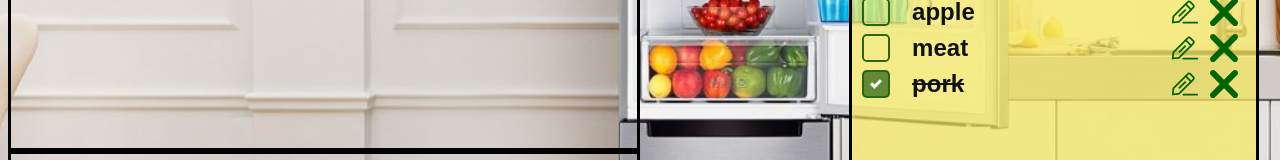
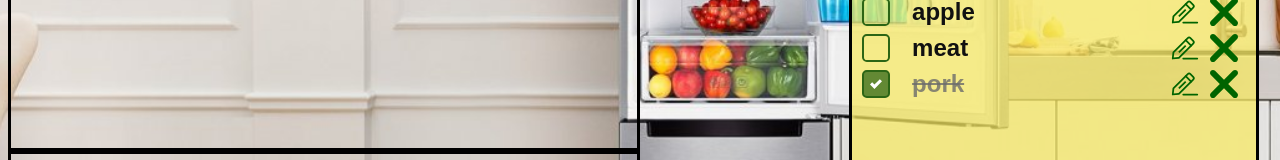
Before and after one commit to nekrasowa/YourFreezer, a React (Create React App) app in the folder front/: page / in a window 1280 px wide. Shown: the part 368-528 px from the top of the page. Built offline with nearby package versions, Linux system fonts and the light colour scheme.

Commit message:
refactoring of fanctions in state

```diff
--- a/front/src/App.js
+++ b/front/src/App.js
@@ -19,7 +19,7 @@ function App(props) {
       <FridgeContents />
       <FreezerContents />
       <GoodsListInput />
-      <GoodsListBox goods={props.goods} listMetods={props.listMetods}/>
+      <GoodsListBox goods={props.goods} metodList={props.metodList}/>
     </div>
   )
 }
--- a/front/src/goodsList/goodsListBox/GoodsListElem/GoodsListElements.js
+++ b/front/src/goodsList/goodsListBox/GoodsListElem/GoodsListElements.js
@@ -14,7 +14,7 @@ function GoodsListElements(props) {
           text={g.text}
           isChecked={g.isChecked}
           key={getRandomArbitrary(1, 1000)}
-          listMetods={props.listMetods}/>)
+          metodList={props.metodList}/>)
 
   return (
       <div className={`${styles.BoxElements}`}>
--- a/front/src/goodsList/goodsListBox/GoodsListElem/GoodsListElements.module.css
+++ b/front/src/goodsList/goodsListBox/GoodsListElem/GoodsListElements.module.css
@@ -49,6 +49,7 @@
 
 .wasChecked {
   text-decoration: line-through;
+  color: #6b6b6bcc
 }
 
 .icon {
--- a/front/src/goodsList/goodsListBox/GoodsListElem/ListElement.js
+++ b/front/src/goodsList/goodsListBox/GoodsListElem/ListElement.js
@@ -16,14 +16,14 @@ function ListElement(props) {
         <InputCheckbox
           parentsId={id}
           isChecked={props.isChecked}
-          check={props.listMetods.check}/>
+          check={props.metodList.check}/>
         <Pelement
           text={props.text}
           isChecked={props.isChecked}/>
         <div
           className={`${styles.element} ${styles.icon} ${styles.edit}`}>
         </div>
-        <BtnDelete parentsId={id} delete={props.listMetods.delete}/>
+        <BtnDelete parentsId={id} delete={props.metodList.delete}/>
       </div>
     </>
   )
--- a/front/src/goodsList/goodsListBox/goodsListBox.js
+++ b/front/src/goodsList/goodsListBox/goodsListBox.js
@@ -11,7 +11,7 @@ function GoodsListBox(props) {
         <GoodsListBtns />
         <GoodsListElements
           goods={props.goods}
-          listMetods={props.listMetods}/>
+          metodList={props.metodList}/>
       </div>
     </>
   )
--- a/front/src/index.js
+++ b/front/src/index.js
@@ -1,4 +1,4 @@
-import { goods, listMetods } from './state'
+import { goods, metodList } from './state'
 import { rerenderEntireTree } from './render'
 
-rerenderEntireTree(goods, listMetods)
+rerenderEntireTree(goods, metodList)
--- a/front/src/render.js
+++ b/front/src/render.js
@@ -4,10 +4,10 @@ import App from './App'
 
 const root = ReactDOM.createRoot(document.getElementById('root'))
 
-export const rerenderEntireTree = (goods, listMetods) => {
+export const rerenderEntireTree = (goods, metodList) => {
 
   root.render(
   <React.StrictMode>
-    <App goods={goods} listMetods={listMetods}/>
+    <App goods={goods} metodList={metodList}/>
   </React.StrictMode>
 )}
--- a/front/src/state.js
+++ b/front/src/state.js
@@ -7,12 +7,16 @@ export const goods = [
   {id: 4, text: 'pork', isChecked: true},
 ]
 
-export const listMetods = {
+export const metodList = {
   delete: deleteElementFromList,
   check: checkChangeHandler
 }
 
-const findOfGoods = (parantsId, whatFind) => {
+const findGoodById = (parantsId, opts = {}) => {
+  const {
+    isIndex = false,
+    isElement = false
+  } = opts || {}
 
   const findId = (elem) => {
     if (elem.id === parantsId) {
@@ -21,23 +25,28 @@ const findOfGoods = (parantsId, whatFind) => {
     return undefined
   }
 
-  return whatFind === 'index'
-    ? goods.findIndex(findId)
-    : goods.find(findId)
+  if (isIndex) {
+    return goods.findIndex(findId)
+  }
+  if (isElement) {
+    return goods.find(findId)
+  }
+
+  throw new Error('ERR_SOME_ERROR')
 }
 
 
 function deleteElementFromList(parantsId) {
   // console.log('[elementOfGoodsId]:', parantsId)
-  const index = findOfGoods(parantsId, 'index')
+  const index = findGoodById(parantsId, { isIndex: true })
   // console.log('[index]:', index)
   goods.splice(index, 1)
-  rerenderEntireTree(goods, listMetods)
+  rerenderEntireTree(goods, metodList)
 }
 
 function checkChangeHandler(parantsId) {
-  const elem = findOfGoods(parantsId, 'elem')
+  const elem = findGoodById(parantsId, { isElement: true })
   elem.isChecked = !elem.isChecked
 
-  rerenderEntireTree(goods, listMetods)
+  rerenderEntireTree(goods, metodList)
 }
```
